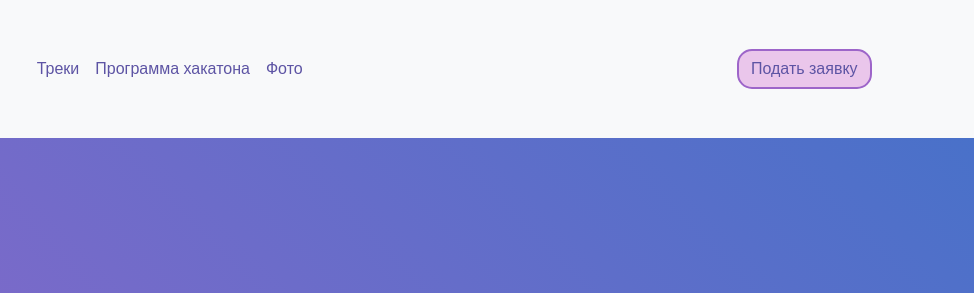
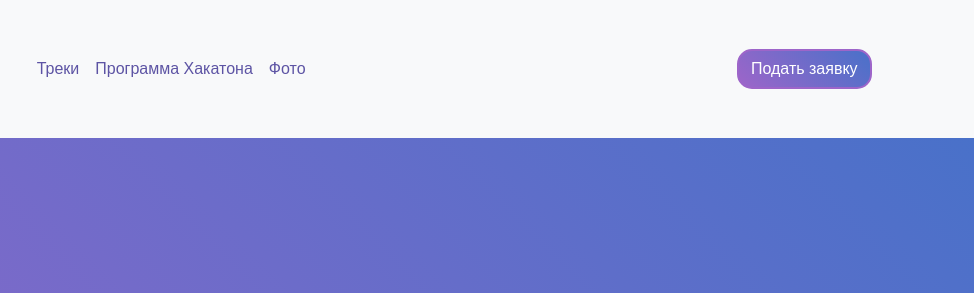
Before and after one commit to I-vanik/haks-wabsite, a plain HTML site: page index.html in a window 1280 px wide. Shown: the top 293 px of the page, 306-1280 px from the left. Drawn offline with nearby package versions, Linux system fonts and the light colour scheme.

Commit message:
Add files via upload

```diff
--- a/index.html
+++ b/index.html
@@ -28,7 +28,7 @@
                         <a class="nav-link" href="#tracks">Треки</a>
                     </li>
                     <li class="nav-item">
-                        <a class="nav-link" href="#event">Программа хакатона</a>
+                        <a class="nav-link" href="#event">Программа Хакатона</a>
                     </li>
                     <li class="nav-item">
                         <a class="nav-link" href="#photo">Фото</a>
@@ -77,7 +77,7 @@
                     <div class="w-100"></div>
 
                     <div class="col-6 col-sm-5 order-2" id="el3">
-                        <p>Заказчик — крупный производитель бытовой техники.
+                        <p>Заказчик — крупный производитель бытовой техники.<br>
                           Основная задача — сделать лендинг унифицированным, чтобы в последующем каркас лендинга можно было адаптировать под другие товары, например, заменить телевизор на стиральную машину. В связи с этим следует использовать минимальную привязку к самому товару и сделать упор на информационную составляющую.</p>
                     </div>
 
@@ -88,7 +88,7 @@
               </div>
         </div>
 
-        <h2 class="program__header" id="event">Программа хакатона</h2>
+        <h2 class="program__header" id="event">Программа Xакатона</h2>
         <div class="tracks mx-auto">
             <div class="container">
                 <div class="row justify-content-center">
@@ -160,7 +160,7 @@
 
         <div class="request" id="request">
             <div class="request__header">
-                <h2>Подать заявку!</h2>
+                <h2>Подать заявку на участие в Хакатоне:</h2>
             </div>
             <div class="request__form">
                 <iframe src="https://docs.google.com/forms/d/e/1FAIpQLSd_14MiTkoaczFES0JNfB02JXDl9-bGKP_xMVpRY5Z2pNl2dA/viewform?embedded=true" height="1200" frameborder="0" marginheight="0" marginwidth="0">Загрузка…</iframe>
--- a/styles/style.css
+++ b/styles/style.css
@@ -74,17 +74,18 @@ nav {
 }
 
 .btn-outline-success {
-    background-color: rgba(215, 137, 215, 0.46);
-    color: #5D54A4;
+    background: linear-gradient(45deg,#9D65C9, #4971C9);
+    color: #ffffff;
     border: solid 2px #9d65c9;
     border-radius: 15px;
     transition: 0.5s;
 }
 
 .btn-outline-success:hover {
-    background-color: #9d65c9;
+    background: linear-gradient(90deg,#9e65c9e3, #4971c9d8);
     border: solid 2px #9d65c9;
     transition: 0.5s;
+    opacity: 0.9;
 }
 
 .logo {
```
